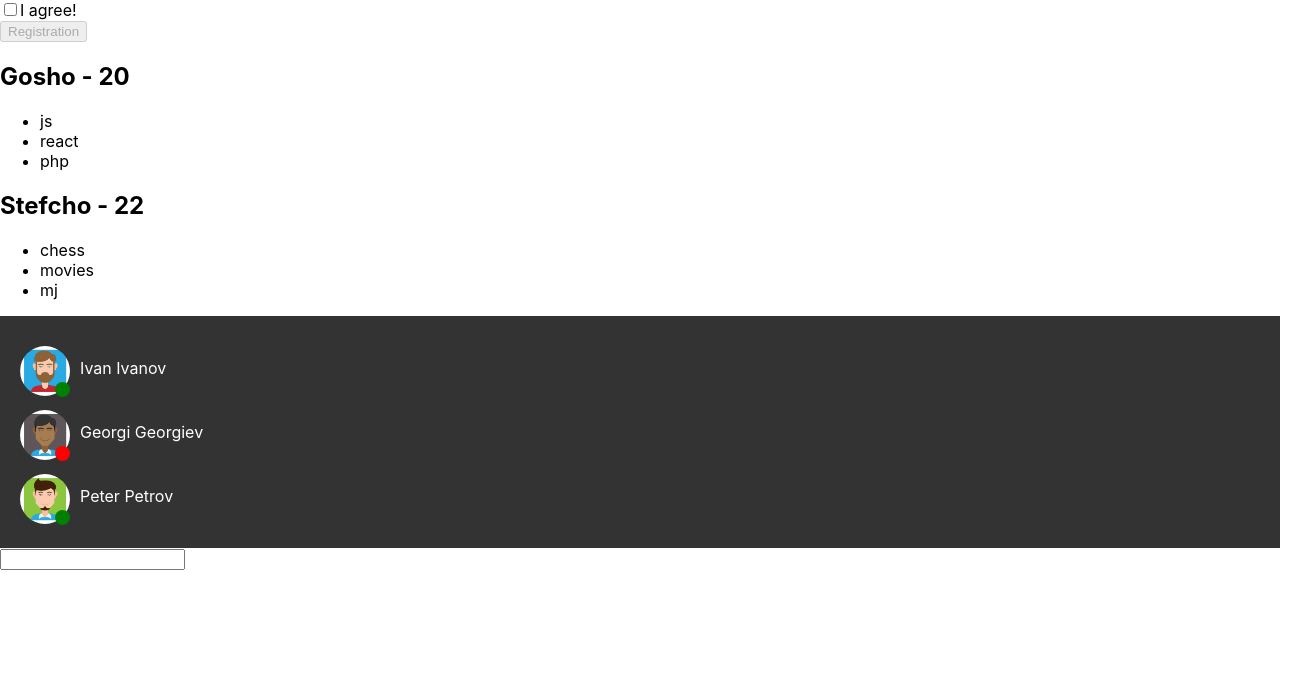
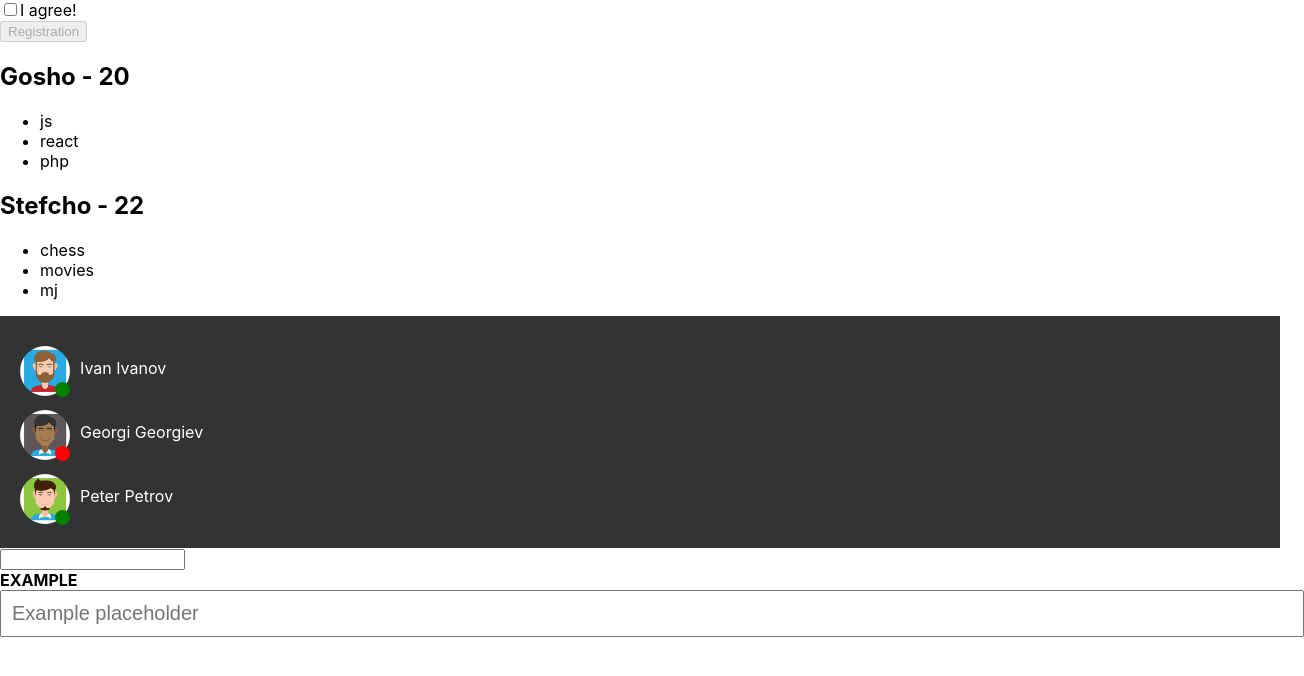
Before and after one commit to valensixx/react-tasks-new, a React (Create React App) app: page / in a window 1280 px wide. Shown: the top 676 px of the page, 1304 px wide, since content can reach past the window. Built offline with nearby package versions, Linux system fonts and the light colour scheme.

Commit message:
task done!

```diff
--- a/src/InputLabel.js
+++ b/src/InputLabel.js
@@ -1,4 +1,5 @@
- import React, { useState } from "react";
+import React from "react";
+import InputLabelProps from "./InputLabelProps";
 
 
  /*
@@ -6,10 +7,17 @@
  text for a placeholder and function onInput
  */
 
-export default function LableInput(){
-    return (
-        <div>
 
-        </div>
-    );
-}
+ export default function LabelInput(){
+     return (
+         <div>
+             <InputLabelProps
+                 title="Example"
+                 placeholder="Example placeholder"
+                 onInput={(e)=>{
+                     console.log(e.target.value);
+                 }}
+             />
+         </div>
+     );
+ }
--- a/src/InputLabelProps.js
+++ b/src/InputLabelProps.js
@@ -1,11 +1,30 @@
- import React,{useState} from "react";
- import InputLabel from "./InputLabel";
+ import React from "react";
+
 
 export default function InputLabelProps(props){
-
+    const styles ={
+        title:{
+            fontWeight: 700,
+            textTransform: 'uppercase'
+        },
+        input:{
+            display: 'block',
+            width: '100%',
+            padding: 10,
+            fontSize: 20,
+        }
+    }
     return(
         <div>
-
+            <label style={styles.title}>
+                {props.title}
+            </label>
+            <input
+                type="text"
+                placeholder={props.placeholder}
+                onInput={props.onInput}
+                style={styles.input}
+            />
         </div>
     );
 }
```
